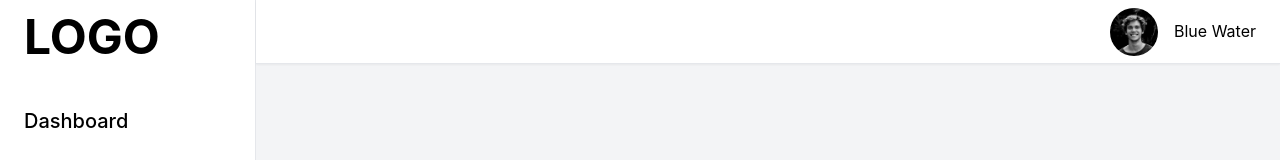
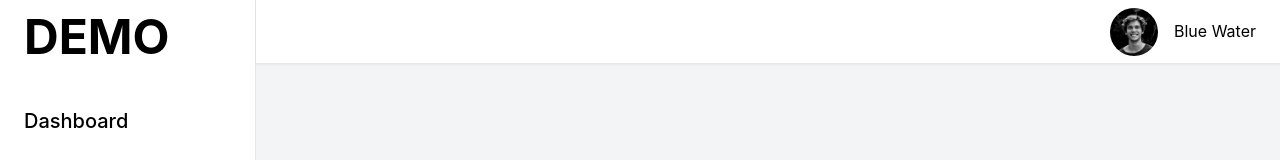
Before and after one commit to abelucsd/insight-board, a React (Vite) app in the folder frontend/: page /invoices/add-batch in a window 1280 px wide. Shown: the top 160 px of the page. Built offline with nearby package versions, Linux system fonts and the light colour scheme.

Commit message:
chore(logo): modify LOGO to DEMO.

```diff
--- a/frontend/src/utils/data.ts
+++ b/frontend/src/utils/data.ts
@@ -2,7 +2,7 @@
 export const API_URL = 'http://localhost:3000/api';
 
 export { default as avatarImg }  from '../assets/images/avatar.jpg';
-export const logo = "LOGO";
+export const logo = "DEMO";
 export const adminName = 'Blue Water';
 
 
```
Also changed, not shown: frontend/src/components/Sidenav.tsx (line endings or trailing spaces).
